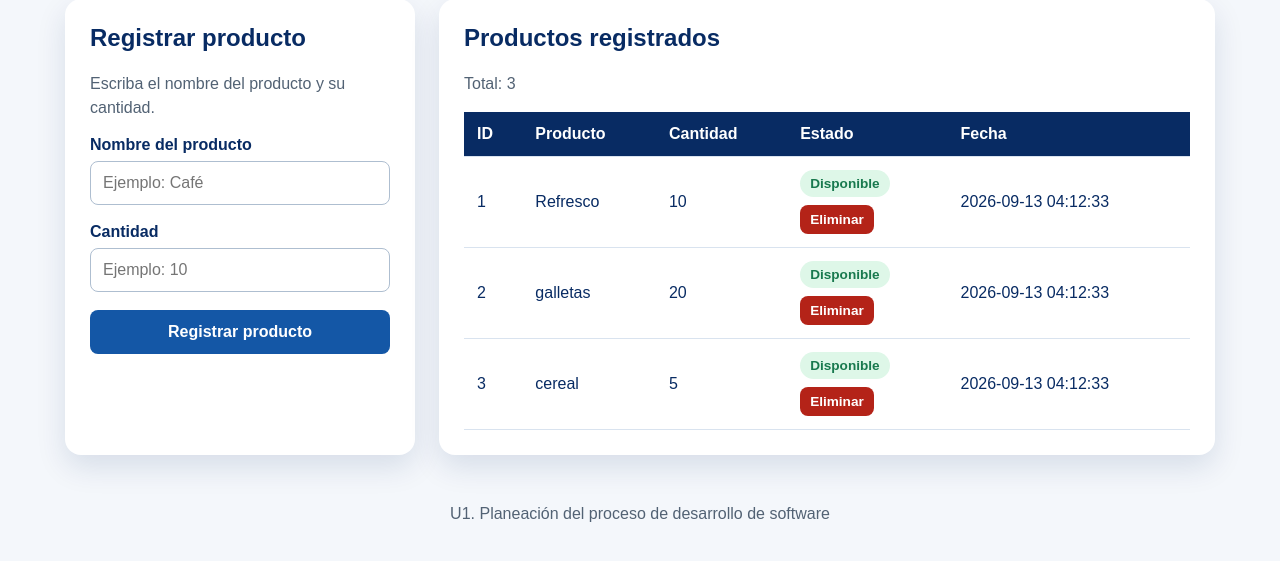
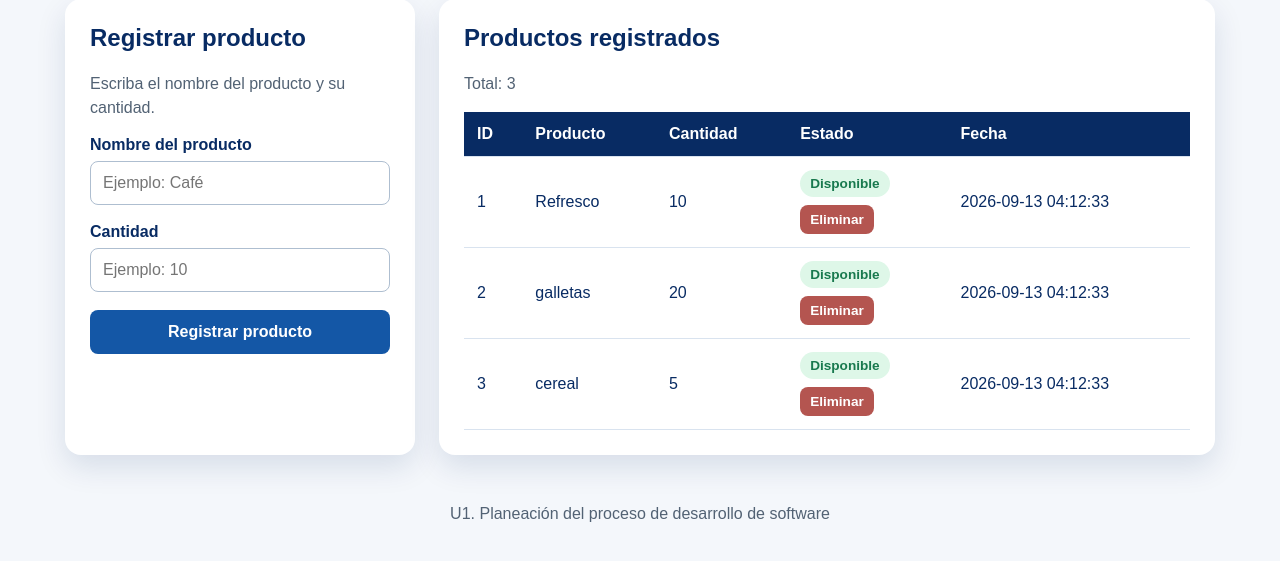
Before and after one commit to 12hernandez590/Inventario, a PHP site: page / in a window 1280 px wide. Shown: the part 217-778 px from the top of the page. Run offline with PHP 8.4, Linux system fonts and the light colour scheme; data comes from the database, SQL or seed files in the repository; a stand-in replaces the project's code that opens the database connection.

Commit message:
Ajusta color del boton eliminar

```diff
--- a/css/estilos.css
+++ b/css/estilos.css
@@ -127,12 +127,12 @@ button:hover {
 .boton-eliminar {
     width: auto;
     padding: 7px 10px;
-    background: var(--rojo);
+    background: #b45550;
     font-size: 0.85rem;
 }
 
 .boton-eliminar:hover {
-    background: #8f1d14;
+    background: #9e4742;
 }
 
 .mensaje {
```
